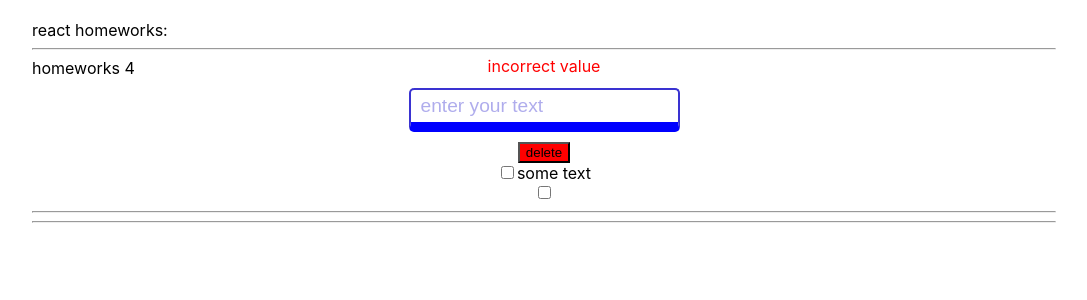
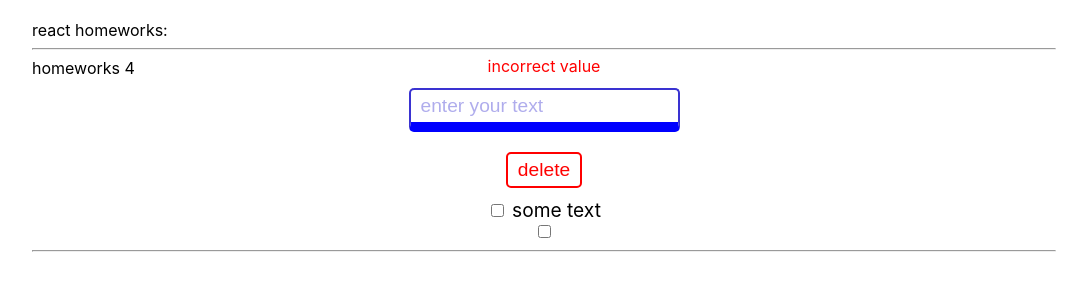
Before and after one commit to BaranovAleksei/ignat, a React (Create React App) app: page / in a window 1280 px wide. Shown: the top 300 px of the page, without its empty margins (96-1183 px from the left). Built offline with nearby package versions, Linux system fonts and the light colour scheme.

Commit message:
hw4 supperButton - ok

```diff
--- a/src/p2-homeworks/h4/HW4.module.css
+++ b/src/p2-homeworks/h4/HW4.module.css
@@ -7,3 +7,7 @@
     flex-direction: column;
     align-items: center;
 }
+
+.testAddClass {
+	color: #082103;
+}
--- a/src/p2-homeworks/h4/HW4.tsx
+++ b/src/p2-homeworks/h4/HW4.tsx
@@ -38,8 +38,8 @@ function HW4() {
 
                 {/*should work (должно работать)*/}
                 <SuperButton
-                    red // пропсу с булевым значением не обязательно указывать true
-                    onClick={showAlert}
+                  red // пропсу с булевым значением не обязательно указывать true
+                  onClick={showAlert}
                 >
                     delete {/*// название кнопки попадёт в children*/}
                 </SuperButton>
@@ -53,7 +53,10 @@ function HW4() {
                 </SuperCheckbox>
 
                 {/*// onChange тоже должен работать*/}
-                <SuperCheckbox checked={checked} onChange={testOnChange}/>
+                <SuperCheckbox
+                  checked={checked}
+                  onChange={testOnChange}
+                />
             </div>
 
             <hr/>
@@ -61,7 +64,6 @@ function HW4() {
             {/*<AlternativeSuperInputText/>*/}
             {/*<AlternativeSuperButton/>*/}
             {/*<AlternativeSuperCheckbox/>*/}
-            <hr/>
         </div>
     );
 }
--- a/src/p2-homeworks/h4/common/c2-SuperButton/SuperButton.module.css
+++ b/src/p2-homeworks/h4/common/c2-SuperButton/SuperButton.module.css
@@ -1,7 +1,26 @@
 .default {
-
+    color: #3a33d1;
+    font-size: 1.2em;
+    border: 2px solid #3a33d1;
+    border-radius: 5px;
+    padding: 5px 10px;
+    margin: 10px 0;
+    outline: #3a33d1;
+    background: #ffffff;
+    transition: .3s linear;
+}
+.default:nth-child(2):hover {
+    cursor: pointer;
+    box-shadow: 2px 2px white, 4px 4px #3a33d1;
+    top: -4px;
+    left: -4px;
 }
 
 .red {
-    background: red;
+    color: red;
+    border: 2px solid red;
+    background: #ffffff;
 }
+.red:nth-child(2):hover {
+    box-shadow: 2px 2px white, 4px 4px red;
+}
--- a/src/p2-homeworks/h4/common/c2-SuperButton/SuperButton.tsx
+++ b/src/p2-homeworks/h4/common/c2-SuperButton/SuperButton.tsx
@@ -10,11 +10,11 @@ type SuperButtonPropsType = DefaultButtonPropsType & {
 
 const SuperButton: React.FC<SuperButtonPropsType> = (
     {
-        red, className,
-        ...restProps// все остальные пропсы попадут в объект restProps, там же будет children
+      red,
+      ...restProps// все остальные пропсы попадут в объект restProps, там же будет children
     }
 ) => {
-    const finalClassName = `${red ? s.red : s.default} ${className}`;
+    const finalClassName = `${red ? s.red : s.default} ${s.default}`;
 
     return (
         <button
--- a/src/p2-homeworks/h4/common/c3-SuperCheckbox/SuperCheckbox.module.css
+++ b/src/p2-homeworks/h4/common/c3-SuperCheckbox/SuperCheckbox.module.css
@@ -3,5 +3,6 @@
 }
 
 .spanClassName {
-
+	font-size: 1.2em;
+	padding-left: 5px ;
 }
--- a/src/p2-homeworks/h4/common/c3-SuperCheckbox/SuperCheckbox.tsx
+++ b/src/p2-homeworks/h4/common/c3-SuperCheckbox/SuperCheckbox.tsx
@@ -12,8 +12,10 @@ type SuperCheckboxPropsType = DefaultInputPropsType & {
 const SuperCheckbox: React.FC<SuperCheckboxPropsType> = (
     {
         type, // достаём и игнорируем чтоб нельзя было задать другой тип инпута
-        onChange, onChangeChecked,
-        className, spanClassName,
+        onChange,
+        onChangeChecked,
+        className,
+        spanClassName,
         children, // в эту переменную попадёт текст, типизировать не нужно так как он затипизирован в React.FC
 
         ...restProps// все остальные пропсы попадут в объект restProps
```
